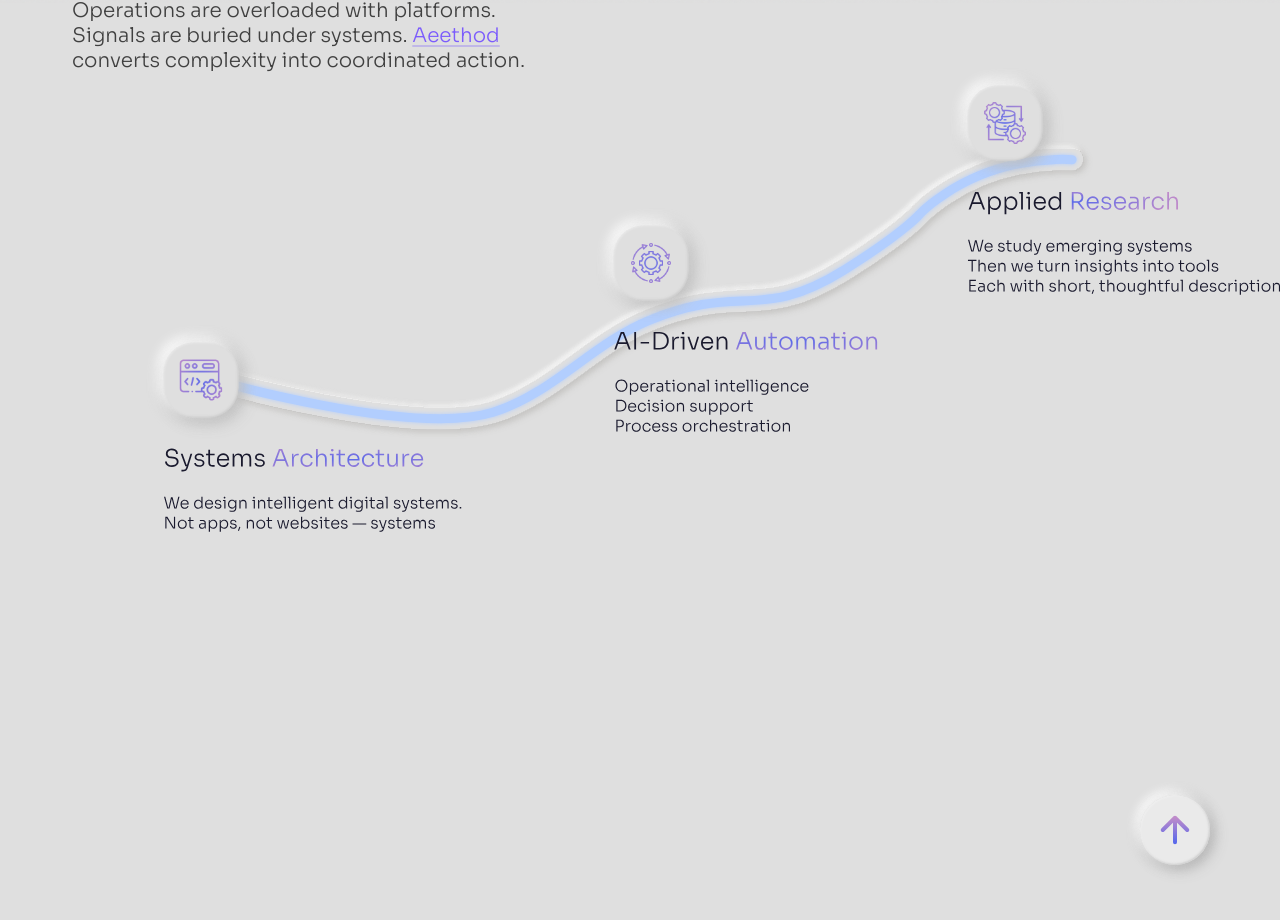
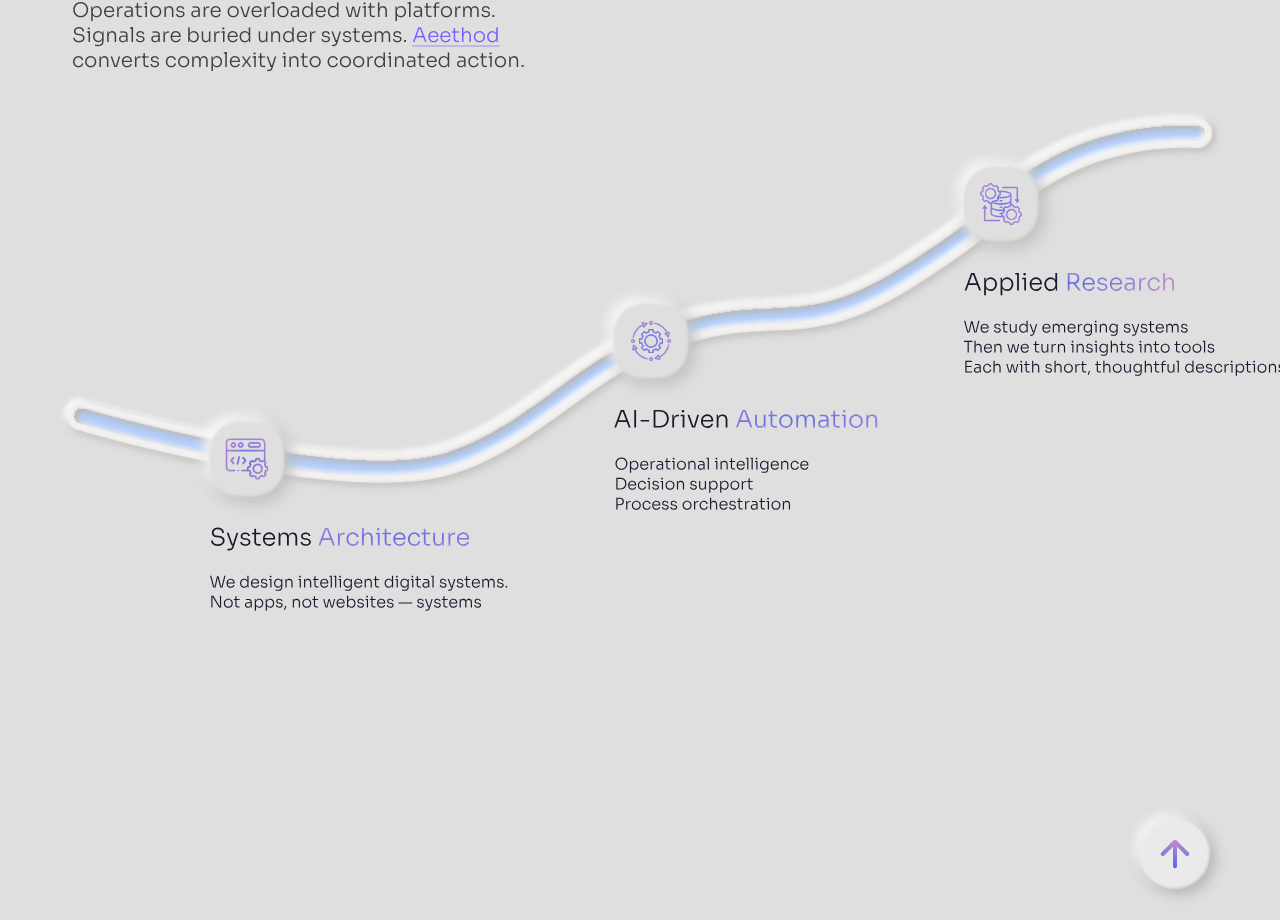
Before and after one commit to SadidSD/Aethod, a Next.js app: page / in a window 1280 px wide. Shown: the part 797-1717 px from the top of the page. Built offline with nearby package versions, Linux system fonts and the light colour scheme; no server answers.

Commit message:
style: replace curve.svg with exact Figma two-filter specification for outer border and inner blue path

```diff
--- a/app/page.module.css
+++ b/app/page.module.css
@@ -790,8 +790,8 @@
   position: relative;
   margin-top: 50px;
   width: 100%;
-  max-width: 879px;
-  aspect-ratio: 879 / 332;
+  max-width: 1166px;
+  aspect-ratio: 1166 / 365;
   margin-left: auto;
   margin-right: auto;
 }
@@ -825,20 +825,20 @@
 
 /* Card 1: Systems Architecture — bottom left */
 .serviceCard1 {
-  left: 0%;
-  top: 77.4%;
+  left: 15.4%;
+  top: 94.5%;
 }
 
 /* Card 2: AI-Driven Automation — center */
 .serviceCard2 {
-  left: 51.3%;
-  top: 42.2%;
+  left: 51.0%;
+  top: 61.4%;
 }
 
 /* Card 3: Applied Research — top right */
 .serviceCard3 {
-  left: 91.5%;
-  top: 0%;
+  left: 81.8%;
+  top: 22.8%;
 }
 
 .serviceCardSvg {
```
Also changed, not shown: public/curve.svg.
